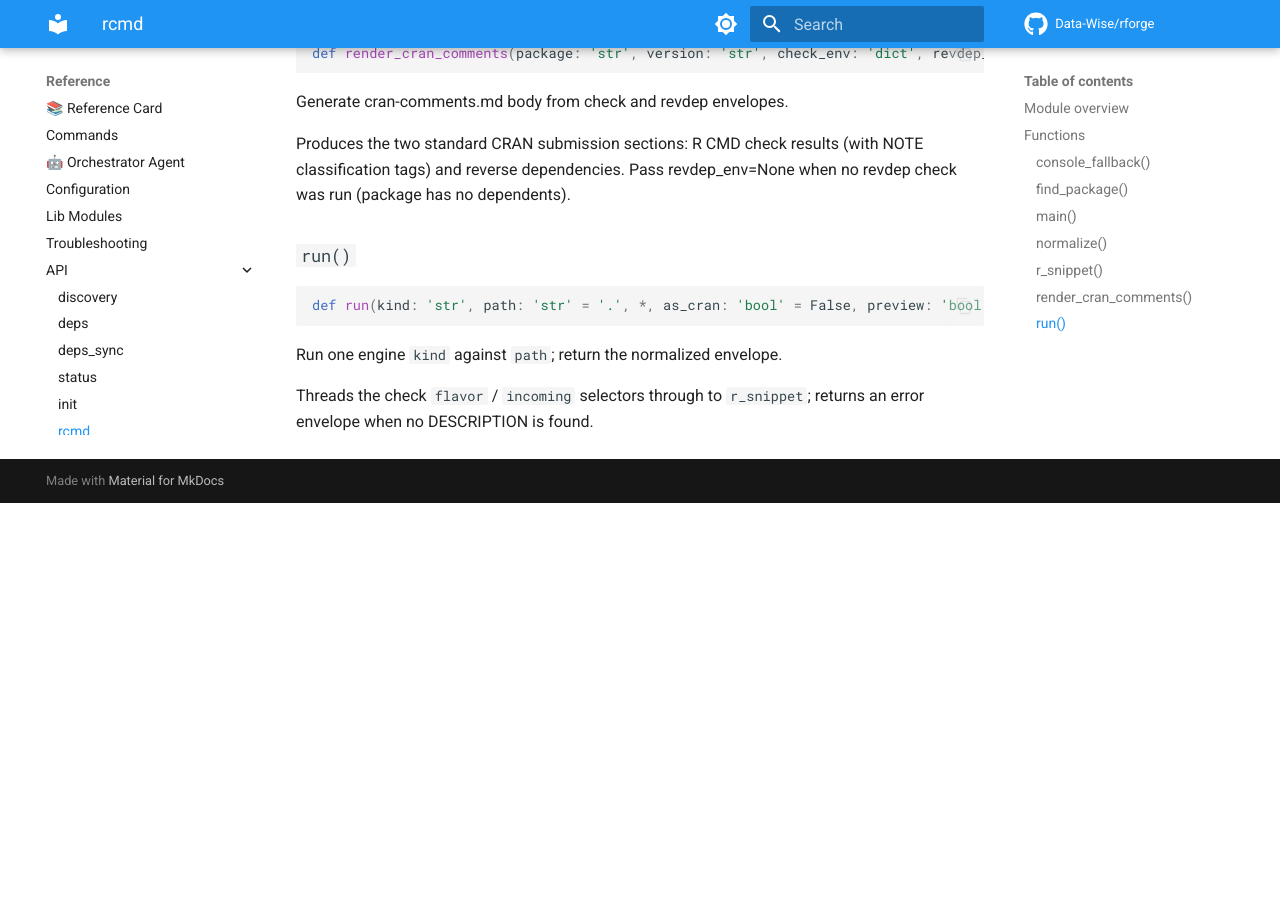
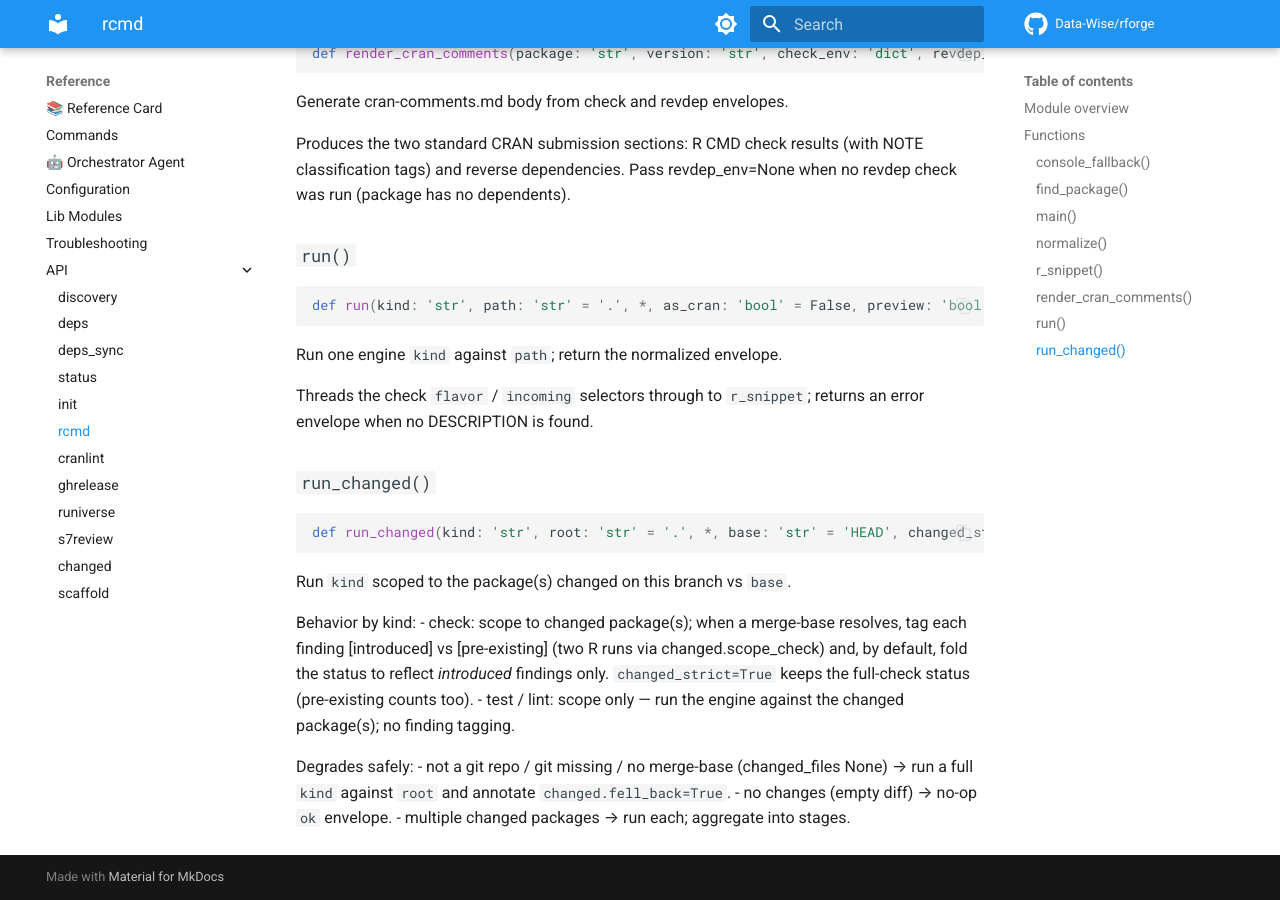
Before and after one commit to Data-Wise/rforge, an MkDocs documentation site: the page built from docs/reference/rcmd.md, in a window 1280 px wide and 900 px high, scrolled down 1617 px. Built offline with MkDocs 1.6.1 and Material for MkDocs 9.7.7, drawn with Linux system fonts in a browser that asks for light colours; comment, search, counter and statistics services are not loaded; before the commit the page ends 2120 px from its top, so only the background shows below that.

Commit message:
docs(reference): regenerate rcmd.md — pick up run_changed() from diff-aware feature
The --changed feature added lib.rcmd.run_changed() but did not regenerate
its reference page; gen_lib_reference.py --check would fail against the
stale committed copy. Regenerated to restore drift-free state.

Co-Authored-By: Claude Opus 4.8 (1M context) <noreply@anthropic.com>

````diff
--- a/docs/reference/rcmd.md
+++ b/docs/reference/rcmd.md
@@ -88,3 +88,25 @@ Run one engine ``kind`` against ``path``; return the normalized envelope.
 
 Threads the check ``flavor`` / ``incoming`` selectors through to ``r_snippet``;
 returns an error envelope when no DESCRIPTION is found.
+
+### `run_changed()`
+
+```python
+def run_changed(kind: 'str', root: 'str' = '.', *, base: 'str' = 'HEAD', changed_strict: 'bool' = False, **run_kwargs) -> 'dict'
+```
+
+Run `kind` scoped to the package(s) changed on this branch vs `base`.
+
+Behavior by kind:
+  - check: scope to changed package(s); when a merge-base resolves, tag each
+    finding [introduced] vs [pre-existing] (two R runs via changed.scope_check)
+    and, by default, fold the status to reflect *introduced* findings only.
+    `changed_strict=True` keeps the full-check status (pre-existing counts too).
+  - test / lint: scope only — run the engine against the changed package(s);
+    no finding tagging.
+
+Degrades safely:
+  - not a git repo / git missing / no merge-base (changed_files None) → run a
+    full `kind` against `root` and annotate `changed.fell_back=True`.
+  - no changes (empty diff) → no-op `ok` envelope.
+  - multiple changed packages → run each; aggregate into stages.
````
